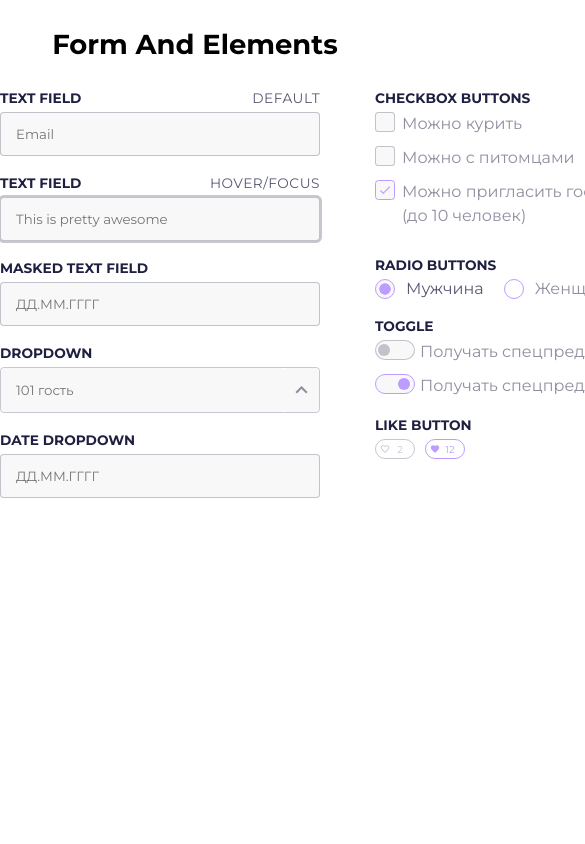
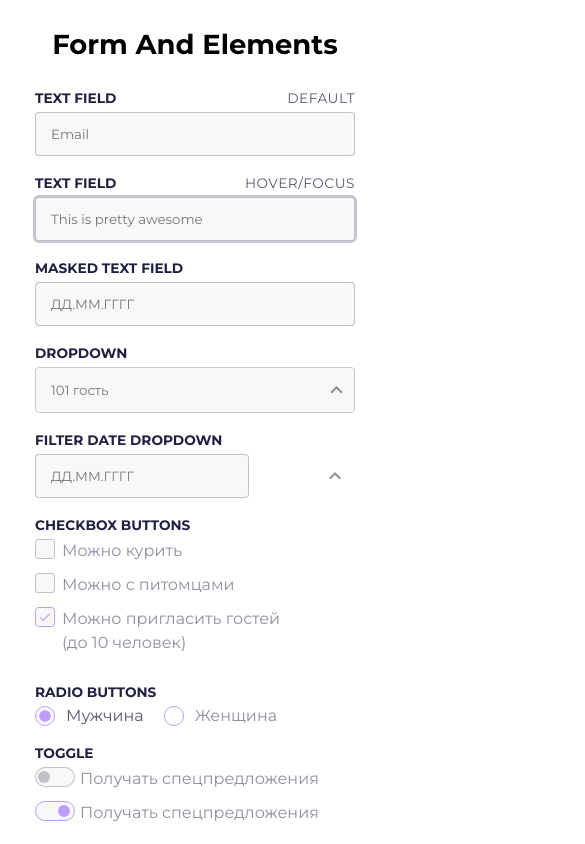
Before and after one commit to NaN-Simon/hotel-toxin-react, a React (Create React App) app: page /#/formandelements in a window 390 px wide. Shown: the top 844 px of the page, 585 px wide, since content can reach past the window. Built offline with nearby package versions, Linux system fonts and the light colour scheme.

Commit message:
refactor: dateDropdown, TextFieldMask, Button components

```diff
--- a/src/components/DateDropdown/DateDropdown.scss
+++ b/src/components/DateDropdown/DateDropdown.scss
@@ -12,6 +12,10 @@
 }
 
 .date-picker{
+  &__wrapper{
+    position: relative;
+  }
+
   &__months{
     width: 100%;
   }
@@ -101,10 +105,19 @@
     width: 100%;
     padding: 0 15px;
   }
+
+  &__input-arrow{
+    position: absolute;
+    top: 50%;
+    right: 8px;
+    color: $textColor_50;
+    transform: translateY(-50%);
+    pointer-events: none;
+  }
 }
 
 .react-datepicker{
-  width: 100%;
+  width: 320px;
   min-height: 369px;
   font-family: $mainFont;
   border: none;
@@ -125,6 +138,7 @@
 
   &__month-container{
     width: 100%;
+    padding-bottom: 20px;
   }
 
   &__children-container{
--- a/src/components/DateDropdown/DateDropdown.tsx
+++ b/src/components/DateDropdown/DateDropdown.tsx
@@ -6,6 +6,7 @@ import { getMonth, getYear, getDate } from 'date-fns';
 import ru from 'date-fns/locale/ru';
 import 'react-datepicker/dist/react-datepicker.css';
 import './DateDropdown.scss';
+import Button from '../Button/Button';
 
 const range = (start: number, end: number) => {
   return new Array(end - start).fill(undefined).map((d, i) => i + start);
@@ -34,6 +35,7 @@ const DateDropdown = () => {
   const [openedYear, setOpenedYear] = useState(false);
   const [startDate, setStartDate] = useState<Date | null>(null);
   const [endDate, setEndDate] = useState<Date | null>(null);
+  const [inputArrow, setInputArrow] = useState('expand_less');
   const onChange = (dates: [Date | null, Date | null]) => {
     const [start, end] = dates;
     setStartDate(start);
@@ -43,6 +45,8 @@ const DateDropdown = () => {
     setStartDate(null);
     setEndDate(null);
   };
+  const handleCalendarClose = () => setInputArrow('expand_less');
+  const handleCalendarOpen = () => setInputArrow('expand_more');
 
   const classesHidenMonths = classNames(
     'date-picker__hiden-months',
@@ -53,16 +57,15 @@ const DateDropdown = () => {
     openedYear && 'date-picker__hiden-years--open'
   );
   const classesBtnArrow = classNames('material-icons', 'date-picker__arrow');
-
+  const classesInputArrow = classNames(
+    'material-icons',
+    'date-picker__input-arrow'
+  );
   return (
-    <div className={'text-field'}>
+    <div className={'date-picker__wrapper'}>
       <DatePicker
         customInput={
-          <TextFieldMask
-            mask="99.99.9999 - 99.99.9999"
-            placeholder="ДД.ММ.ГГГГ"
-            name="date2"
-          />
+          <TextFieldMask mask="99.99.9999 - 99.99.9999" name="date2" />
         }
         locale={ru}
         className={'text-field__input'}
@@ -73,6 +76,8 @@ const DateDropdown = () => {
         onChange={onChange}
         startDate={startDate}
         endDate={endDate}
+        onCalendarClose={handleCalendarClose}
+        onCalendarOpen={handleCalendarOpen}
         renderCustomHeader={({
           date,
           changeYear,
@@ -92,7 +97,8 @@ const DateDropdown = () => {
             <button
               className={classesBtnArrow}
               onClick={decreaseMonth}
-              disabled={prevMonthButtonDisabled}>
+              disabled={prevMonthButtonDisabled}
+            >
               arrow_back
             </button>
 
@@ -161,17 +167,23 @@ const DateDropdown = () => {
             <button
               className={classesBtnArrow}
               onClick={increaseMonth}
-              disabled={nextMonthButtonDisabled}>
-            arrow_forward
+              disabled={nextMonthButtonDisabled}
+            >
+              arrow_forward
             </button>
           </div>
         )}
       >
         <div className={'date-picker__btns'}>
-          <button onClick={clean}>Очистить</button>
-          <button onClick={()=> onChange}>Принять</button>
+          <Button type="link" onClick={clean}>
+            Очистить
+          </Button>
+          <Button type="link" onClick={() => onChange}>
+            Принять
+          </Button>
         </div>
       </DatePicker>
+      <div className={classesInputArrow}>{inputArrow}</div>
     </div>
   );
 };
--- a/src/components/TextFieldMask/TextFieldMask.module.scss
+++ b/src/components/TextFieldMask/TextFieldMask.module.scss
@@ -1,6 +1,6 @@
 @import '../../styles/mixins.scss';
 
-.text-field{
+.text-field__wrapper{
   @include text-field
 }
 
--- a/src/components/TextFieldMask/TextFieldMask.tsx
+++ b/src/components/TextFieldMask/TextFieldMask.tsx
@@ -1,43 +1,32 @@
-import React, { forwardRef, useState } from 'react';
+import React, { forwardRef, useState, LegacyRef } from 'react';
 import styles from './TextFieldMask.module.scss';
-import InputMask from 'react-input-mask';
+import InputMask, { ReactInputMask } from 'react-input-mask';
 import classNames from 'classnames';
 
 interface ITextFieldMask {
   mask: string;
-  placeholder: string;
+  placeholder?: string;
   name: string;
-  focused? :boolean
+  customclassname?: string;
+  customclassnamewrapper?: string;
+  focused?: boolean;
 }
 
-const TextFieldMask = forwardRef((props: ITextFieldMask, ref: any) =>{
+const TextFieldMask = forwardRef(
+  (props: ITextFieldMask, ref: LegacyRef<ReactInputMask> | undefined) => {
     const classesTextField = classNames(
       styles['text-field__input'],
       props.focused && styles['text-field__input--focused']
     );
+
     return (
-    <div className={styles['text-field']}>
-      <InputMask
-        ref={ref}
-        className={classesTextField}
-        {...props}
-      />
+      <div className={styles['text-field__wrapper']}>
+        <InputMask ref={ref} className={classesTextField} {...props} />
       </div>
-  )
-})
-// const TextFieldMask = (props: ITextFieldMask) => {
-//   const classesTextField = classNames(
-//     styles['text-field__input'],
-//     props.focused && styles['text-field__input--focused']
-//   );
-//   return (
-//     <div className={styles['text-field']}>
-//       <InputMask
-//         className={classesTextField}
-//         {...props}
-//       />
-//     </div>
-//   )
-// }
-TextFieldMask.displayName = 'TextFieldMask'
-export default TextFieldMask
+    );
+  }
+);
+
+TextFieldMask.displayName = 'TextFieldMask';
+
+export default TextFieldMask;
--- a/src/pages/FormAndElements/FormAndElements.module.scss
+++ b/src/pages/FormAndElements/FormAndElements.module.scss
@@ -1,6 +1,12 @@
 @import '../../styles/mixins.scss';
 
+
 .form-elements{
+  &__main{
+    display: flex;
+
+  }
+
   &__header{
     @include font-h1;
 
@@ -82,3 +88,24 @@
     }
   }
 }
+
+@media (max-width: 1080px){
+  .form-elements{
+    &__container{
+      flex-direction: column
+    }
+
+    &__text-fields-buttons{
+      flex-direction: column
+    }
+
+    &__checkboxes{
+      padding-left: 0;
+    }
+
+    &__buttons{
+      padding-left: 0;
+    }
+
+  }
+}
--- a/src/pages/FormAndElements/FormAndElements.tsx
+++ b/src/pages/FormAndElements/FormAndElements.tsx
@@ -20,48 +20,59 @@ export default function FormAndElements() {
       <main className={styles['form-elements__main']}>
         <div className={styles['form-elements__container']}>
           <div className={styles['form-elements__text-fields-buttons']}>
-
             <div className={styles['form-elements__text-fields']}>
-               <div className={styles['form-elements__large-wrapper']}>
+              <div className={styles['form-elements__large-wrapper']}>
                 <Heading type="h3" title="TEXT FIELD" description="DEFAULT" />
                 <TextField placeholder="Email" name="email" />
               </div>
               <div className={styles['form-elements__large-wrapper']}>
-                <Heading type="h3" title="TEXT FIELD" description="HOVER/FOCUS" />
-                <TextField placeholder="This is pretty awesome" name="email2" focused />
+                <Heading
+                  type="h3"
+                  title="TEXT FIELD"
+                  description="HOVER/FOCUS"
+                />
+                <TextField
+                  placeholder="This is pretty awesome"
+                  name="email2"
+                  focused
+                />
               </div>
               <div className={styles['form-elements__large-wrapper']}>
                 <Heading type="h3" title="MASKED TEXT FIELD" />
-                <TextFieldMask mask="99-99-9999" placeholder="ДД.ММ.ГГГГ" name="date"/>
+                <TextFieldMask
+                  mask="99-99-9999"
+                  placeholder="ДД.ММ.ГГГГ"
+                  name="date"
+                />
               </div>
               <div className={styles['form-elements__large-wrapper']}>
-                <Heading type="h3" title="Dropdown"/>
-                <Dropdown/>
+                <Heading type="h3" title="Dropdown" />
+                <Dropdown />
               </div>
               <div className={styles['form-elements__large-wrapper']}>
-                <Heading type="h3" title="Date dropdown"/>
-                <DateDropdown/>
+                <Heading type="h3" title="Filter date dropdown" />
+                <DateDropdown />
               </div>
             </div>
 
             <div className={styles['form-elements__checkboxes']}>
               <div className={styles['form-elements__large-wrapper']}>
                 <Heading type="h3" title="Checkbox Buttons" />
-                <CheckboxList/>
+                <CheckboxList />
               </div>
               <div className={styles['form-elements__big-wrapper']}>
                 <Heading type="h3" title="RADIO BUTTONS" />
-                <RadioButton/>
+                <RadioButton />
               </div>
               <div className={styles['form-elements__large-wrapper']}>
                 <Heading type="h3" title="Toggle" />
-                <ToggleButtonList/>
+                <ToggleButtonList />
               </div>
               <div className={styles['form-elements__large-wrapper']}>
                 <Heading type="h3" title="Like button" />
                 <div className={styles['form-elements__like-button-container']}>
-                  <LikeButton id={1} title={2} name='like'/>
-                  <LikeButton id={2} title={12} name='like' checked/>
+                  <LikeButton id={1} title={2} name="like" />
+                  <LikeButton id={2} title={12} name="like" checked />
                 </div>
               </div>
             </div>
@@ -75,24 +86,33 @@ export default function FormAndElements() {
                   count={0}
                   range={true}
                   step={100}
-                  startValue={[5000, 10000]}/>
+                  startValue={[5000, 10000]}
+                />
               </div>
               <div className={styles['form-elements__large-wrapper']}>
                 <Heading type="h3" title="Buttons" />
                 <div className={styles['form-elements__btn-container-type1']}>
-                  <Button title='click me' type='colored'/>
-                  <Button title='click me' type='colored' disable/>
+                  <Button type="colored">click me</Button>
+                  <Button type="colored" disable>
+                    click me
+                  </Button>
                 </div>
                 <div className={styles['form-elements__btn-container-type2']}>
-                  <Button title='click me' type='tranparent'/>
-                  <Button title='click me' type='tranparent' disable/>
+                  <Button type="tranparent">click me</Button>
+                  <Button type="tranparent" disable>
+                    click me
+                  </Button>
                 </div>
                 <div className={styles['form-elements__btn-container-type1']}>
-                  <Button title='click me' type='link'/>
-                  <Button title='click me' type='link' disable/>
+                  <Button type="link">click me</Button>
+                  <Button type="link" disable>
+                    click me
+                  </Button>
                 </div>
                 <div className={styles['form-elements__btn-container-type3']}>
-                  <Button title='перейти к оплате' type='colored' arrow/>
+                  <Button type="colored" arrow>
+                    перейти к оплате
+                  </Button>
                 </div>
               </div>
             </div>
--- a/src/styles/mixins.scss
+++ b/src/styles/mixins.scss
@@ -44,6 +44,7 @@
 }
 
 @mixin text-field__input {
+  display: flex;
   width: inherit;
   height: 44px;
   padding: 0 15px;
```
Also changed, not shown: src/components/Button/Button.tsx (+13 -7 lines). Lines whose indentation alone changed are shown as unchanged.
